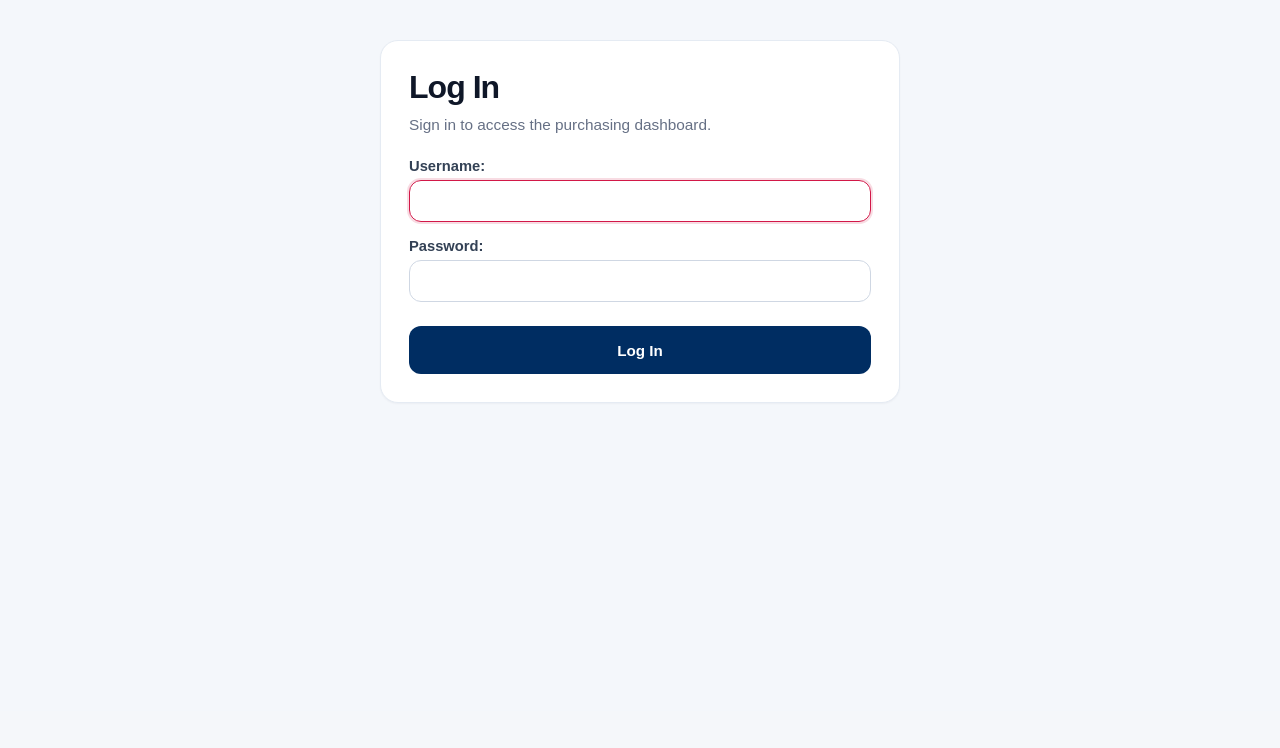
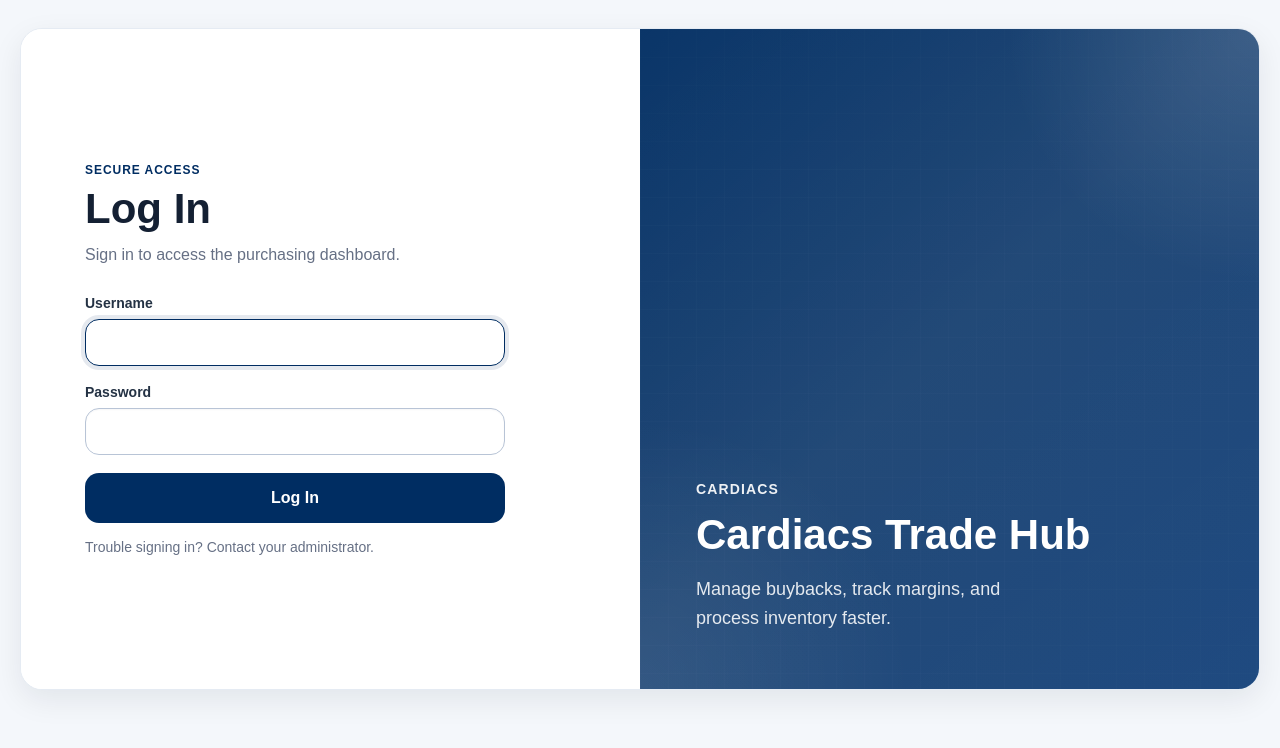
Before and after one commit to Lorisa-CSM/buyback-app, a Django app: page /accounts/login/ in a window 1280 px wide. Shown: the part 89-837 px from the top of the page. Before the commit the page ends 492 px from the top, so only its background shows below. Run offline with Django 5.2, Linux system fonts and the light colour scheme.

Commit message:
Redesign login screen for stronger branding

```diff
--- a/purchases/templates/registration/login.html
+++ b/purchases/templates/registration/login.html
@@ -1,119 +1,259 @@
 {% extends "base.html" %}
-
-{% block title %}Log In{% endblock %}
+{% load static %}
 
 {% block content %}
 <style>
     .login-shell {
-        max-width: 520px;
-        margin: 40px auto 0;
+        min-height: calc(100vh - 140px);
+        display: grid;
+        grid-template-columns: 1fr 1fr;
+        align-items: stretch;
+        gap: 0;
+        border-radius: 22px;
+        overflow: hidden;
+        background: #ffffff;
+        border: 1px solid #e5ebf3;
+        box-shadow: 0 10px 30px rgba(16, 24, 40, 0.08);
     }
 
-    .login-card {
+    .login-form-panel {
+        display: flex;
+        align-items: center;
+        justify-content: flex-start;
+        padding: 56px 56px 56px 64px;
         background: #ffffff;
-        border: 1px solid #e5ebf3;
-        border-radius: 18px;
-        box-shadow: 0 1px 2px rgba(16, 24, 40, 0.04);
-        overflow: hidden;
     }
 
-    .login-card-body {
-        padding: 28px;
+    .login-form-wrap {
+        width: 100%;
+        max-width: 420px;
+    }
+
+    .login-kicker {
+        font-size: 12px;
+        font-weight: 800;
+        letter-spacing: 0.08em;
+        text-transform: uppercase;
+        color: #002D62;
+        margin-bottom: 10px;
     }
 
     .login-title {
-        margin: 0 0 8px;
-        font-size: 2rem;
+        font-size: 42px;
+        line-height: 1.05;
         font-weight: 800;
-        color: #0f1728;
-        letter-spacing: -0.03em;
+        color: #142033;
+        margin: 0 0 12px 0;
     }
 
     .login-subtitle {
-        margin: 0 0 22px;
+        font-size: 16px;
+        line-height: 1.5;
         color: #667085;
-        font-size: 0.96rem;
-        line-height: 1.45;
+        margin: 0 0 28px 0;
     }
 
-    .login-form p {
-        margin: 0 0 16px;
+    .login-form-wrap label {
+        display: block;
+        margin-bottom: 8px;
+        font-weight: 700;
+        color: #243244;
+        font-size: 14px;
     }
 
-    .login-form label {
-        display: block;
-        margin-bottom: 6px;
-        font-weight: 700;
-        color: #334155;
-        font-size: 0.92rem;
+    .login-form-wrap input[type="text"],
+    .login-form-wrap input[type="password"] {
+        width: 100%;
+        padding: 14px 16px;
+        margin-top: 0;
+        margin-bottom: 18px;
+        border: 1.5px solid #b8c4d6;
+        background: #ffffff;
+        color: #142033;
+        box-sizing: border-box;
+        font-size: 15px;
+        font-weight: 600;
+        border-radius: 14px;
+        box-shadow: inset 0 1px 2px rgba(16, 24, 40, 0.04);
+        transition: border-color 0.18s ease, box-shadow 0.18s ease, background 0.18s ease;
     }
 
-    .login-form input {
-        width: 100%;
-        padding: 12px 14px;
-        border: 1px solid #cfd7e3;
+    .login-form-wrap input[type="text"]:focus,
+    .login-form-wrap input[type="password"]:focus {
+        outline: none;
+        border-color: #002D62;
         background: #ffffff;
-        color: #142033;
-        font-size: 14px;
-        border-radius: 12px;
-        box-sizing: border-box;
-        margin: 0;
-    }
-
-    .login-form input:focus {
-        outline: 2px solid rgba(210, 24, 72, 0.15);
-        border-color: #D21848;
+        box-shadow: 0 0 0 4px rgba(0, 45, 98, 0.10);
     }
 
     .login-button {
         width: 100%;
-        min-height: 48px;
+        min-height: 50px;
+        border-radius: 14px;
         border: none;
-        border-radius: 12px;
         background: #002D62;
         color: #ffffff;
-        font-size: 0.95rem;
-        font-weight: 700;
+        font-size: 16px;
+        font-weight: 800;
         cursor: pointer;
-        transition: background 0.18s ease;
-        margin-top: 8px;
+        transition: background 0.18s ease, transform 0.18s ease;
     }
 
     .login-button:hover {
-        background: #083979;
+        background: #001f45;
     }
 
-    .login-errors,
-    .errorlist {
-        margin: 0 0 16px;
-        padding: 14px 16px;
-        list-style: none;
+    .login-help {
+        margin-top: 16px;
+        font-size: 14px;
+        color: #667085;
+    }
+
+    .login-help a {
+        color: #002D62;
+        font-weight: 700;
+        text-decoration: none;
+    }
+
+    .login-help a:hover {
+        text-decoration: underline;
+    }
+
+    .login-side-panel {
+        position: relative;
+        display: flex;
+        align-items: flex-end;
+        padding: 56px;
+        color: #ffffff;
+        background:
+            linear-gradient(135deg, rgba(0, 45, 98, 0.96) 0%, rgba(0, 45, 98, 0.88) 48%, rgba(11, 58, 117, 0.95) 100%);
+        overflow: hidden;
+    }
+
+    .login-side-panel::before {
+        content: "";
+        position: absolute;
+        inset: 0;
+        background:
+            radial-gradient(circle at top right, rgba(255,255,255,0.12), transparent 28%),
+            radial-gradient(circle at bottom left, rgba(255,255,255,0.08), transparent 30%),
+            linear-gradient(145deg, transparent 0%, rgba(255,255,255,0.03) 100%);
+        pointer-events: none;
+    }
+
+    .login-side-panel::after {
+        content: "";
+        position: absolute;
+        inset: 0;
+        opacity: 0.08;
+        background-image:
+            linear-gradient(rgba(255,255,255,0.18) 1px, transparent 1px),
+            linear-gradient(90deg, rgba(255,255,255,0.18) 1px, transparent 1px);
+        background-size: 28px 28px;
+        pointer-events: none;
+    }
+
+    .login-side-content {
+        position: relative;
+        z-index: 1;
+        max-width: 430px;
+    }
+
+    .login-brand {
+        font-size: 14px;
+        font-weight: 800;
+        letter-spacing: 0.08em;
+        text-transform: uppercase;
+        opacity: 0.92;
+        margin-bottom: 16px;
+    }
+
+    .login-side-title {
+        font-size: 42px;
+        line-height: 1.05;
+        font-weight: 800;
+        margin: 0 0 18px 0;
+        color: #ffffff;
+    }
+
+    .login-side-copy {
+        font-size: 18px;
+        line-height: 1.6;
+        color: rgba(255,255,255,0.88);
+        margin: 0;
+        max-width: 36ch;
+    }
+
+    .login-error {
+        margin-bottom: 18px;
+        padding: 12px 14px;
         border-radius: 12px;
         background: #fef3f2;
+        border: 1px solid #fecdca;
         color: #b42318;
-        border: 1px solid #f3c7c1;
-        font-size: 0.9rem;
-        line-height: 1.4;
+        font-size: 14px;
+        font-weight: 700;
+    }
+
+    @media (max-width: 1024px) {
+        .login-shell {
+            grid-template-columns: 1fr;
+        }
+
+        .login-side-panel {
+            min-height: 260px;
+            order: -1;
+            align-items: flex-end;
+        }
+
+        .login-form-panel {
+            padding: 40px 28px;
+        }
+
+        .login-side-panel {
+            padding: 32px 28px;
+        }
+
+        .login-title,
+        .login-side-title {
+            font-size: 34px;
+        }
+    }
+
+    @media (max-width: 640px) {
+        .login-form-panel,
+        .login-side-panel {
+            padding: 24px 20px;
+        }
+
+        .login-title,
+        .login-side-title {
+            font-size: 30px;
+        }
     }
 </style>
 
 <div class="login-shell">
-    <div class="login-card">
-        <div class="login-card-body">
+    <div class="login-form-panel">
+        <div class="login-form-wrap">
+            <div class="login-kicker">Secure Access</div>
             <h1 class="login-title">Log In</h1>
-            <p class="login-subtitle">
-                Sign in to access the purchasing dashboard.
-            </p>
+            <p class="login-subtitle">Sign in to access the purchasing dashboard.</p>
 
             {% if form.errors %}
-                <div class="login-errors">
-                    Your username or password was not recognized. Please try again.
+                <div class="login-error">
+                    Your username or password was not accepted. Please try again.
                 </div>
             {% endif %}
 
-            <form method="post" class="login-form">
+            <form method="post">
                 {% csrf_token %}
-                {{ form.as_p }}
+
+                <label for="{{ form.username.id_for_label }}">Username</label>
+                {{ form.username }}
+
+                <label for="{{ form.password.id_for_label }}">Password</label>
+                {{ form.password }}
 
                 {% if next %}
                     <input type="hidden" name="next" value="{{ next }}">
@@ -121,6 +261,20 @@
 
                 <button type="submit" class="login-button">Log In</button>
             </form>
+
+            <div class="login-help">
+                Trouble signing in? Contact your administrator.
+            </div>
+        </div>
+    </div>
+
+    <div class="login-side-panel">
+        <div class="login-side-content">
+            <div class="login-brand">CARDIACS</div>
+            <h2 class="login-side-title">Cardiacs Trade Hub</h2>
+            <p class="login-side-copy">
+                Manage buybacks, track margins, and process inventory faster.
+            </p>
         </div>
     </div>
 </div>
```
